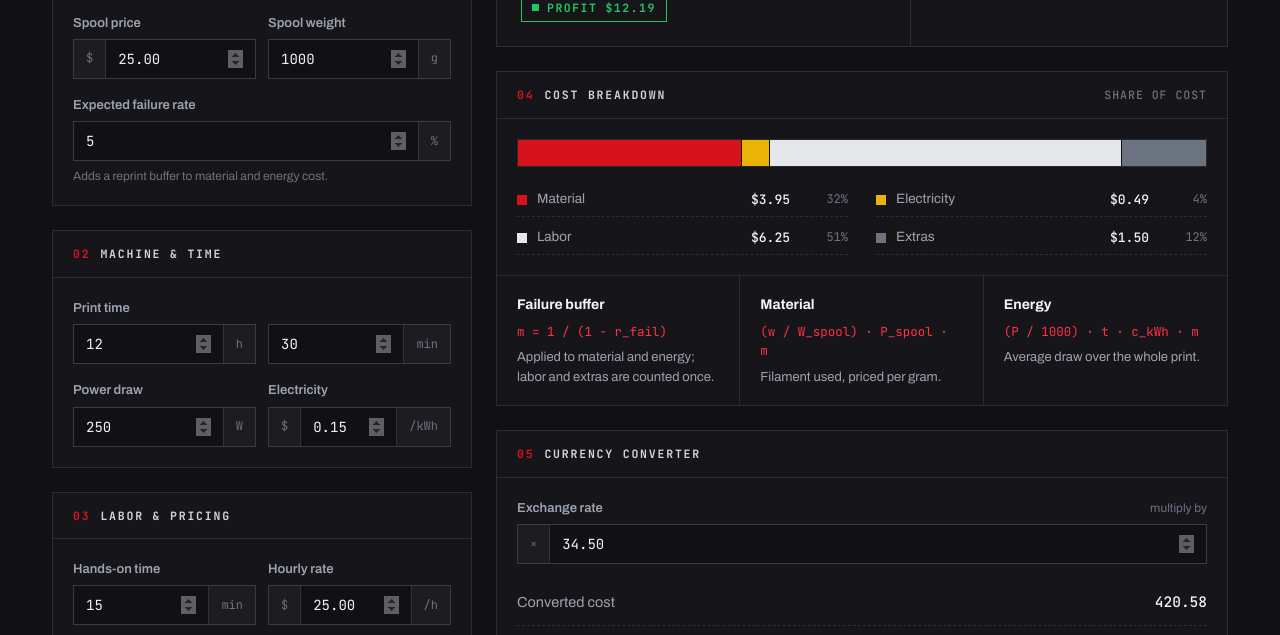
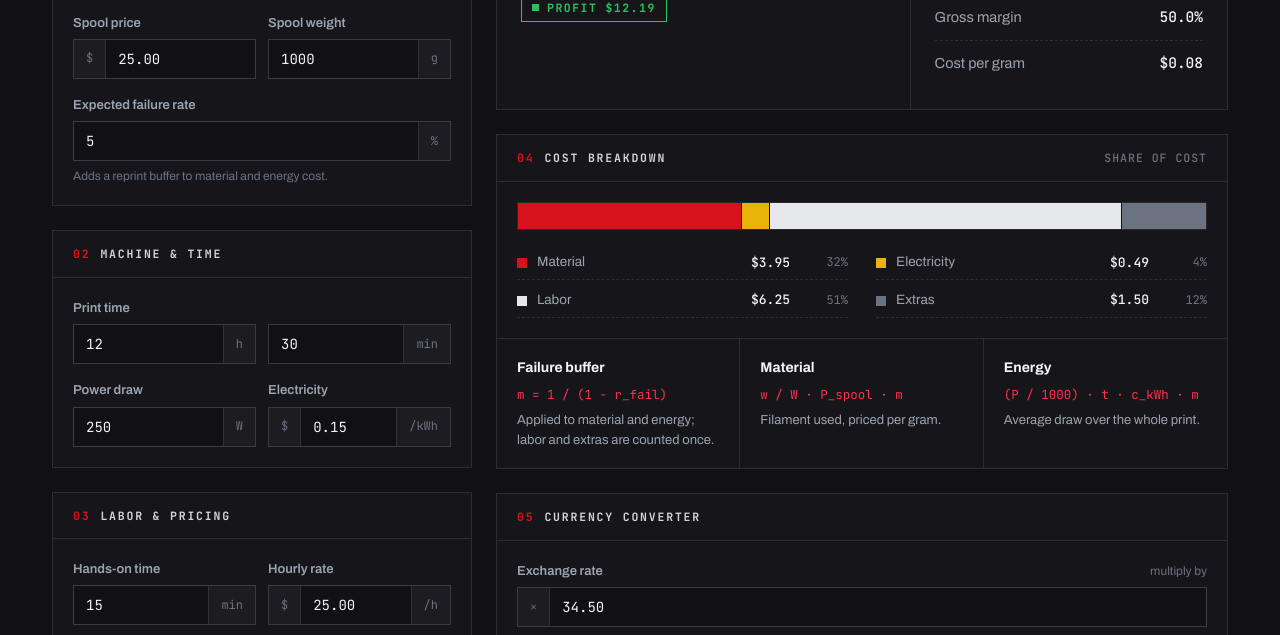
Before and after one commit to BerkeArslankilic/3d-printing-cost-engine, a plain HTML site: page index.html in a window 1280 px wide. Shown: the part 465-1100 px from the top of the page. Drawn offline with Linux system fonts and the light colour scheme.

Commit message:
Add gross margin and cost per gram, tidy formulas

```diff
--- a/css/style.css
+++ b/css/style.css
@@ -18,7 +18,7 @@
     --c1: #D6131D;
     --c2: #E5E7EB;
     --c3: #6B7280;
-    --c4: #3F3F46;
+    --c4: #52525B;
 
     --display: 'Archivo', system-ui, -apple-system, sans-serif;
     --mono: 'JetBrains Mono', ui-monospace, monospace;
@@ -80,6 +80,7 @@ main { flex: 1; }
 .workspace { display: grid; grid-template-columns: minmax(320px, 420px) 1fr; gap: 24px; padding: 32px 0 48px; align-items: start; }
 .workspace.single { grid-template-columns: 1fr; }
 .stack { display: flex; flex-direction: column; gap: 24px; }
+@media (min-width: 921px) { .sticky-inputs { position: sticky; top: 88px; } }
 .workspace > *, .stack > *, .row2 > *, .hero-result > * { min-width: 0; }
 @media (max-width: 920px) { .workspace, .po-workspace { grid-template-columns: minmax(0, 1fr); } }
 
@@ -125,7 +126,8 @@ main { flex: 1; }
 }
 .input .unit { border-left: 1px solid var(--line); }
 .input .pre { border-right: 1px solid var(--line); }
-input[type=number]::-webkit-inner-spin-button { opacity: .35; }
+input[type=number] { -moz-appearance: textfield; appearance: textfield; }
+input[type=number]::-webkit-inner-spin-button, input[type=number]::-webkit-outer-spin-button { -webkit-appearance: none; margin: 0; }
 input[type=date]::-webkit-calendar-picker-indicator { filter: invert(.8); }
 
 select.select {
--- a/index.html
+++ b/index.html
@@ -128,6 +128,10 @@
                         <div class="kpi-label">Total production cost</div>
                         <div class="kpi-value" id="out-total-cost" style="font-size:36px;margin-top:10px">$0.00</div>
                         <div class="kpi-sub">Per unit, including failure buffer</div>
+                        <div class="rows" style="margin-top:16px">
+                            <div class="r"><span>Gross margin</span><span class="v" id="out-margin">0%</span></div>
+                            <div class="r"><span>Cost per gram</span><span class="v" id="out-per-gram">$0.00</span></div>
+                        </div>
                     </div>
                 </div>
 
@@ -149,7 +153,7 @@
                     </div>
                     <div class="method">
                         <div><h4>Failure buffer</h4><code>m = 1 / (1 − r_fail)</code><p>Applied to material and energy; labor and extras are counted once.</p></div>
-                        <div><h4>Material</h4><code>(w / W_spool) · P_spool · m</code><p>Filament used, priced per gram.</p></div>
+                        <div><h4>Material</h4><code>w / W · P_spool · m</code><p>Filament used, priced per gram.</p></div>
                         <div><h4>Energy</h4><code>(P / 1000) · t · c_kWh · m</code><p>Average draw over the whole print.</p></div>
                     </div>
                 </div>
--- a/js/script.js
+++ b/js/script.js
@@ -56,6 +56,8 @@ let curSym = '$';
             document.getElementById('out-total-cost').innerText = formatM(totalCost);
             document.getElementById('out-retail').innerText = formatM(retailPrice);
             document.getElementById('out-profit').innerText = formatM(netProfit);
+            document.getElementById('out-margin').innerText = (retailPrice > 0 ? (netProfit / retailPrice) * 100 : 0).toFixed(1) + '%';
+            document.getElementById('out-per-gram').innerText = formatM(weight > 0 ? totalCost / weight : 0);
 
             // Exchange Math
             document.getElementById('out-conv-cost').innerText = formatRaw(totalCost * exchangeRate);
```
